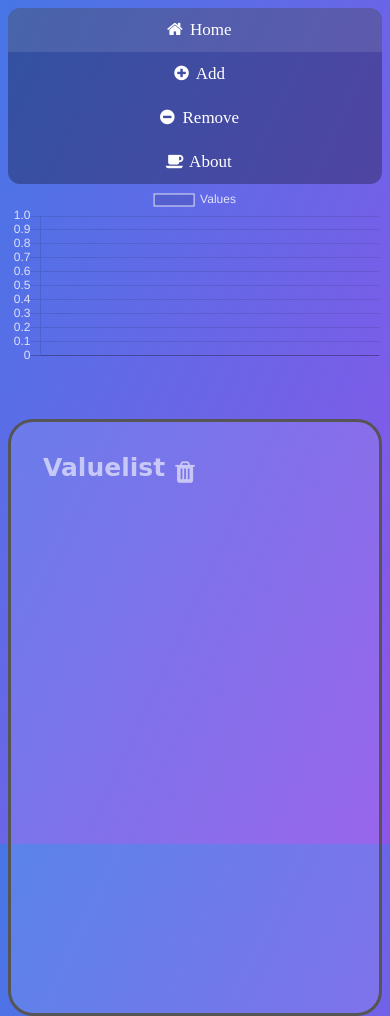
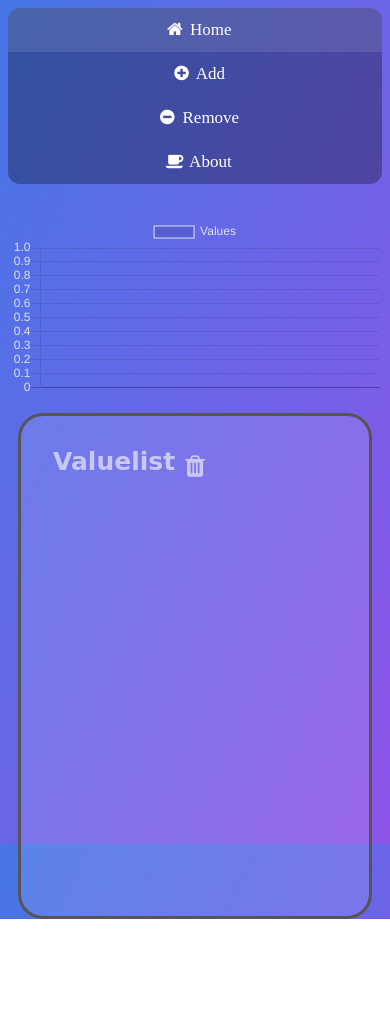
Before and after one commit to Megakuul/StatisticCalc_Web, a plain HTML site: page src/index.html in a window 390 px wide. After the commit the page ends 919 px from the top, so only its background shows below. Drawn offline with nearby package versions, Linux system fonts and the light colour scheme.

Commit message:
About Page added + fully responsive design implemented

```diff
--- a/src/index.html
+++ b/src/index.html
@@ -19,7 +19,7 @@
 
     <a class="navitem addvalue"><i class="fa fa-fw fa-plus-circle"></i> Add</a>
     <a class="navitem removevalue"><i class="fa fa-fw fa-minus-circle"></i> Remove</a>
-    <a class="navitem right"><i class="fa fa-fw fa-coffee"></i> About</a>
+    <a class="navitem right" href="about.html"><i class="fa fa-fw fa-coffee"></i> About</a>
 </div>
 
 <body>
@@ -48,11 +48,13 @@
         </div>
     </div>
 
-    <canvas id="mainChart" class="chart"></canvas>
+    <div id="mainRow">
+        <canvas id="mainChart"></canvas>
 
-    <div class="val">
-        <p class="val-title">Valuelist <i id="clearListBtn" class="fa fa-solid fa-trash"></i></p>
-        <ul id="valueList" class="val-list"></ul>
+        <div class="val">
+            <p class="val-title">Valuelist <i id="clearListBtn" class="fa fa-solid fa-trash"></i></p>
+            <ul id="valueList" class="val-list"></ul>
+        </div>
     </div>
 
 
--- a/src/style/style.scss
+++ b/src/style/style.scss
@@ -47,6 +47,7 @@ body {
 
 
 /* Dialog Box */
+  /*This one is basically the background (the blurry thing on the screen)*/
   .dialogbox {
     display: none;
     position: fixed;
@@ -62,6 +63,7 @@ body {
     -webkit-backdrop-filter: blur(1px);
   }
 
+  /*And this is the real dialogbox*/
   .dialogbox .dialogbox-content {
     background-color: rgba(255,255,255,0.30);
     backdrop-filter: blur(4px);
@@ -71,7 +73,7 @@ body {
     border-radius: 20px;
     width: 25%;
     overflow: auto;
-
+    transition: all ease 1s;
   }
   .dialogbox .dialogbox-content .textbox {
     display: block;
@@ -164,11 +166,7 @@ body {
 
 /* Value Block */
   .val {
-    float: right;
-    margin-top: 3rem;
-    margin-right: 3%;
-    padding-right: 6%;
-    height: 70%;
+    height: 800px;
     width: 20%;
     border: 3px solid #555;
     border-radius: 25px;
@@ -229,13 +227,24 @@ body {
 /* Value Block */
 
 /* Chart */
- #mainChart {
-  width: 30%;
-  max-width:900px;
- }
+  #mainChart {
+    display: block;
+    width: 60%;
+    height: auto;
+    max-width: 60%;
+  }
 
 /* Chart */
 
+/* Main Row */
+
+  #mainRow {
+    display: flex;
+    justify-content: space-around;
+    margin-top: 2rem;
+  }
+
+/* Main Row */
 
 /* Add responsiveness - will automatically display the navbar vertically instead of horizontally on screens less than 500 pixels */
 @media screen and (max-width: 500px) {
@@ -251,14 +260,25 @@ body {
 
 @media screen and (max-width: 900px) {
   .val {
-    float: none;
-    margin-right: 0;
-    height: 70%;
+    margin-top: 3rem;
+    margin: 10px;
+    height: 500px;
     width: auto;
   }
 
-  .chart {
-    float: none;
-    width: 900px;
+  .dialogbox .dialogbox-content {
+    width: 50%;
+    transition: all ease 1s;
   }
+
+  #mainChart {
+    width: 100%;
+    height: auto;
+    max-width: 100%;
+  }
+
+  #mainRow {
+    display: block;
+  }
+
 }
```
Also changed, not shown: src/about.html (added, +42 -0 lines), src/style/style.css, 1 other file.
